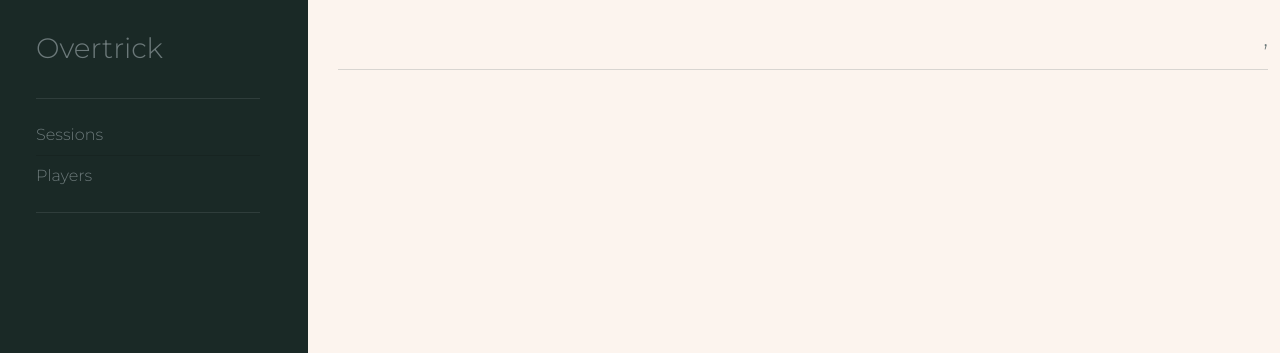
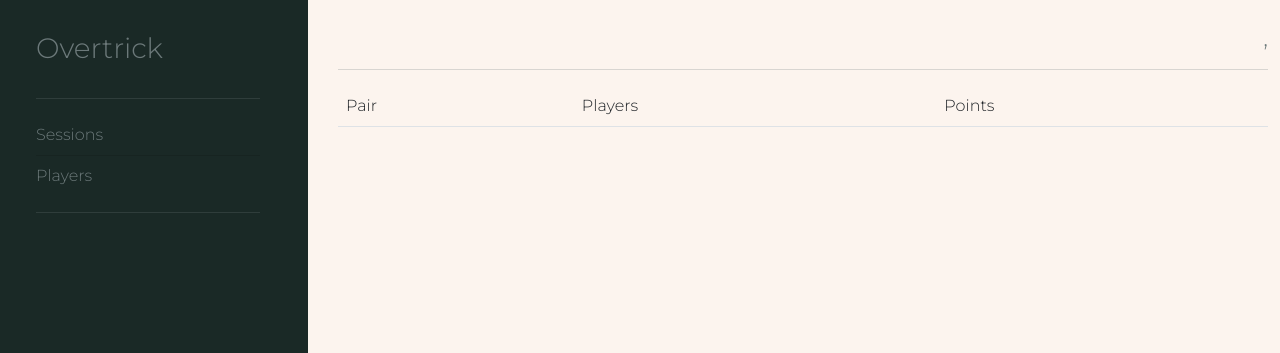
Before and after one commit to katemakescode/overtrick, a Django app: template overtrick/almanac/templates/session_detail.html in a window 1280 px wide. Shown: the top 353 px of the page. Run offline with Django 3.2, Linux system fonts and the light colour scheme; the template is opened without the code that fills it, so the values that code supplies are empty.

Commit message:
Display pairs listing Add player_names property on Pair

```diff
--- a/overtrick/almanac/templates/session_detail.html
+++ b/overtrick/almanac/templates/session_detail.html
@@ -11,4 +11,20 @@
 {% endblock header-right %}
 
 {% block main %}
+    <table class="table" >
+    <tbody >
+        <tr>
+            <th scope="col">Pair</th>
+            <th scope="col">Players</th>
+            <th scope="col">Points</th>
+        </tr>
+    {% for pair in session.pair_set.all %}
+        <tr>
+            <td>{{ pair.number }}</td>
+            <td>{{ pair.player_names }}</td>
+            <td>{{ pair.points }}</td>
+        </tr>
+    {% endfor %}
+    </tbody >
+</table >
 {% endblock main %}
--- a/overtrick/pairs/models.py
+++ b/overtrick/pairs/models.py
@@ -20,6 +20,10 @@ class Pair(models.Model):
     player_b = models.CharField(max_length=25)
     points = models.IntegerField()
 
+    @property
+    def player_names(self):
+        return f'{self.player_a} and {self.player_b}'
+
     class Meta:
         constraints = [
             models.UniqueConstraint(
```
